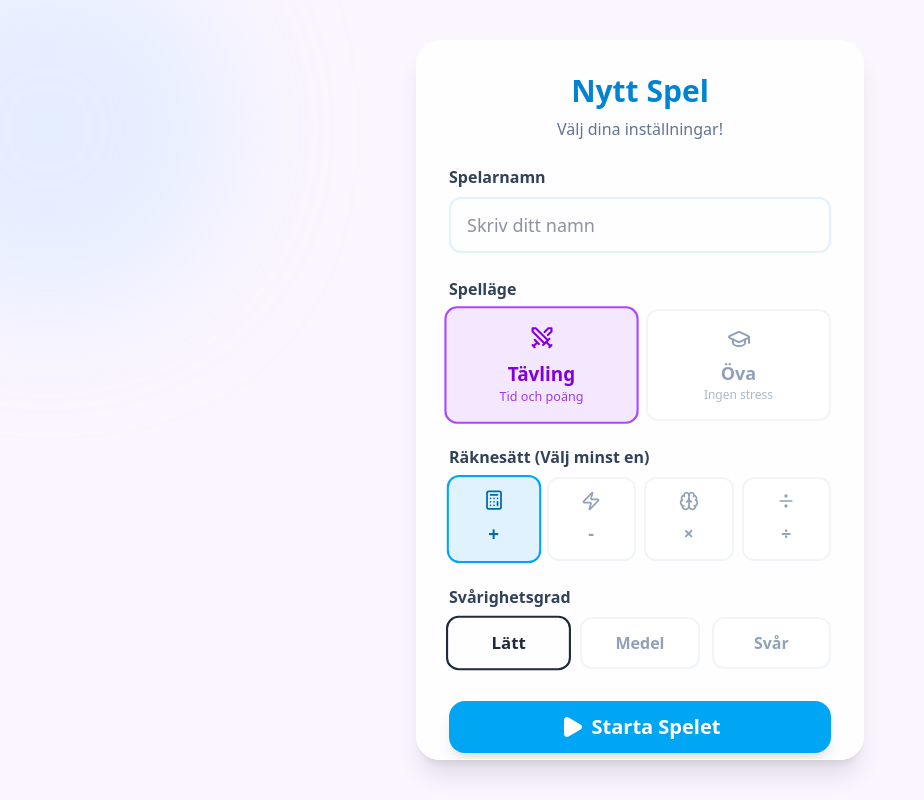
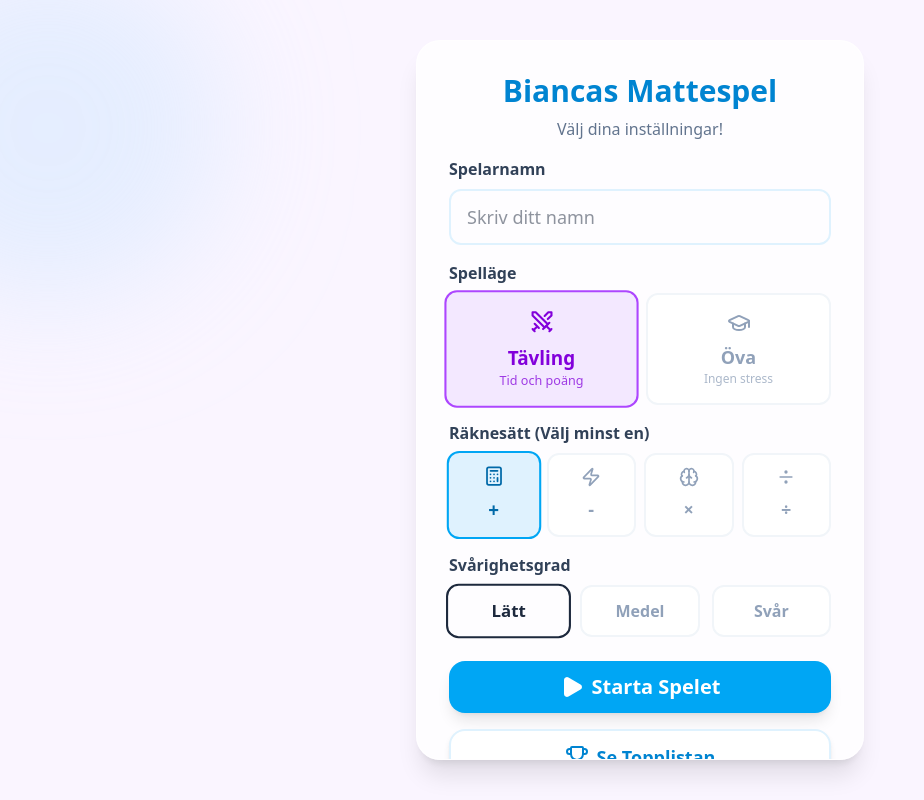
Before and after one commit to spangen87/math-game, a Vue app: page / in a window 1280 px wide. Shown: the whole page, without its empty margins (0-924 px from the left). Built offline with nearby package versions, Linux system fonts and the light colour scheme; no server answers.

Commit message:
Add leaderbord and changed name

```diff
--- a/index.html
+++ b/index.html
@@ -6,8 +6,8 @@
     <link rel="preconnect" href="https://fonts.googleapis.com">
     <link rel="preconnect" href="https://fonts.gstatic.com" crossorigin>
     <link href="https://fonts.googleapis.com/css2?family=Fredoka:wght@300..700&display=swap" rel="stylesheet">
-    <meta name="viewport" content="width=device-width, initial-scale=1.0" />
-    <title>Math Game</title>
+    <meta name="viewport" content="width=device-width, initial-scale=1.0, maximum-scale=1.0, user-scalable=no" />
+    <title>Biancas Mattespel</title>
   </head>
   <body>
     <div id="app"></div>
--- a/src/App.vue
+++ b/src/App.vue
@@ -15,6 +15,7 @@ const feedbackTrigger = ref(0);
 const feedbackType = ref<'correct' | 'wrong'>('correct');
 const lastScoreDelta = ref(10);
 const shakeTrigger = ref(0);
+const viewingLeaderboard = ref(false);
 
 const handleStart = () => {
   startGame();
@@ -85,7 +86,16 @@ const handleRestart = () => {
 
 const handleHome = () => {
   resetGame();
+  viewingLeaderboard.value = false;
   // Reset config if needed, or keep it
+};
+
+const handleViewLeaderboard = () => {
+  viewingLeaderboard.value = true;
+};
+
+const handleBackToSetup = () => {
+  viewingLeaderboard.value = false;
 };
 
 // Watch for game end
@@ -118,9 +128,16 @@ watch(() => state.value.status, async (newStatus) => {
 
     <Transition name="fade" mode="out-in">
       <SetupView
-        v-if="state.status === 'idle'"
+        v-if="state.status === 'idle' && !viewingLeaderboard"
         :config="config"
         @start="handleStart"
+        @view-leaderboard="handleViewLeaderboard"
+      />
+
+      <LeaderboardView
+        v-else-if="viewingLeaderboard"
+        :score="null"
+        @home="handleBackToSetup"
       />
 
       <div v-else-if="state.status === 'playing'" class="w-full h-full flex items-center justify-center relative">
--- a/src/style.css
+++ b/src/style.css
@@ -2,6 +2,7 @@
 
 body {
   @apply bg-sky-50 text-slate-800 font-sans antialiased overflow-hidden;
+  touch-action: manipulation;
 }
 
 #app {
--- a/src/views/LeaderboardView.vue
+++ b/src/views/LeaderboardView.vue
@@ -5,7 +5,7 @@ import type { LeaderboardEntry } from '../types';
 import { fetchLeaderboard } from '../services/leaderboard';
 
 defineProps<{
-  score: number;
+  score?: number | null;
 }>();
 
 const emit = defineEmits<{
@@ -24,14 +24,20 @@ onMounted(async () => {
 
 <template>
   <div class="card w-full max-w-md p-8 flex flex-col gap-6 animate-fade-in h-[80vh]">
-    <div class="text-center">
+    <div v-if="score !== null && score !== undefined" class="text-center">
       <Trophy class="w-16 h-16 text-sun-500 mx-auto mb-4 animate-bounce-short" />
       <h2 class="text-3xl font-bold text-sky-600 mb-2">Spelet är slut!</h2>
       <p class="text-slate-500 text-xl">Din poäng: <span class="font-bold text-sky-600">{{ score }}</span></p>
     </div>
 
+    <div v-else class="text-center">
+      <Trophy class="w-16 h-16 text-sun-500 mx-auto mb-4" />
+      <h2 class="text-3xl font-bold text-sky-600 mb-2">Topplista</h2>
+      <p class="text-slate-500">Se de bästa resultaten!</p>
+    </div>
+
     <div class="flex-1 overflow-y-auto pr-2 custom-scrollbar">
-      <h3 class="font-bold text-slate-700 mb-4 sticky top-0 bg-white/90 backdrop-blur-sm py-2">Topplista</h3>
+      <h3 class="font-bold text-slate-700 mb-4 sticky top-0 bg-white/90 backdrop-blur-sm py-2">Alla resultat</h3>
 
       <div v-if="loading" class="flex justify-center py-8">
         <div class="animate-spin rounded-full h-8 w-8 border-b-2 border-sky-500"></div>
@@ -62,6 +68,7 @@ onMounted(async () => {
 
     <div class="flex flex-col gap-3 mt-auto">
       <button
+        v-if="score !== null && score !== undefined"
         @click="emit('restart')"
         class="btn-primary w-full flex items-center justify-center gap-2 text-xl"
       >
--- a/src/views/SetupView.vue
+++ b/src/views/SetupView.vue
@@ -1,6 +1,6 @@
 <script setup lang="ts">
 import { ref } from 'vue';
-import { Play, Calculator, Zap, Brain, Divide, GraduationCap, Swords } from 'lucide-vue-next';
+import { Play, Calculator, Zap, Brain, Divide, GraduationCap, Swords, Trophy } from 'lucide-vue-next';
 import type { GameConfig, Operator, Difficulty, GameMode } from '../types';
 
 const props = defineProps<{
@@ -9,6 +9,7 @@ const props = defineProps<{
 
 const emit = defineEmits<{
   (e: 'start'): void;
+  (e: 'view-leaderboard'): void;
 }>();
 
 const operators: { value: Operator; label: string; icon: any }[] = [
@@ -52,9 +53,9 @@ const startGame = () => {
 </script>
 
 <template>
-  <div class="card w-full max-w-md p-4 md:p-8 flex flex-col gap-4 md:gap-6 animate-fade-in overflow-y-auto max-h-[90vh]">
+  <div class="card w-full max-w-md p-4 md:p-8 flex flex-col gap-3 md:gap-4 animate-fade-in overflow-y-auto max-h-[90vh]">
     <div class="text-center">
-      <h2 class="text-2xl md:text-3xl font-bold text-sky-600 mb-1 md:mb-2">Nytt Spel</h2>
+      <h2 class="text-2xl md:text-3xl font-bold text-sky-600 mb-1 md:mb-2">Biancas Mattespel</h2>
       <p class="text-sm md:text-base text-slate-500">Välj dina inställningar!</p>
     </div>
 
@@ -135,5 +136,13 @@ const startGame = () => {
       <Play class="w-5 h-5 md:w-6 md:h-6 fill-current" />
       Starta Spelet
     </button>
+
+    <button
+      @click="emit('view-leaderboard')"
+      class="btn-secondary w-full flex items-center justify-center gap-2 text-base md:text-lg py-2 md:py-3"
+    >
+      <Trophy class="w-5 h-5 md:w-6 md:h-6" />
+      Se Topplistan
+    </button>
   </div>
 </template>
```
